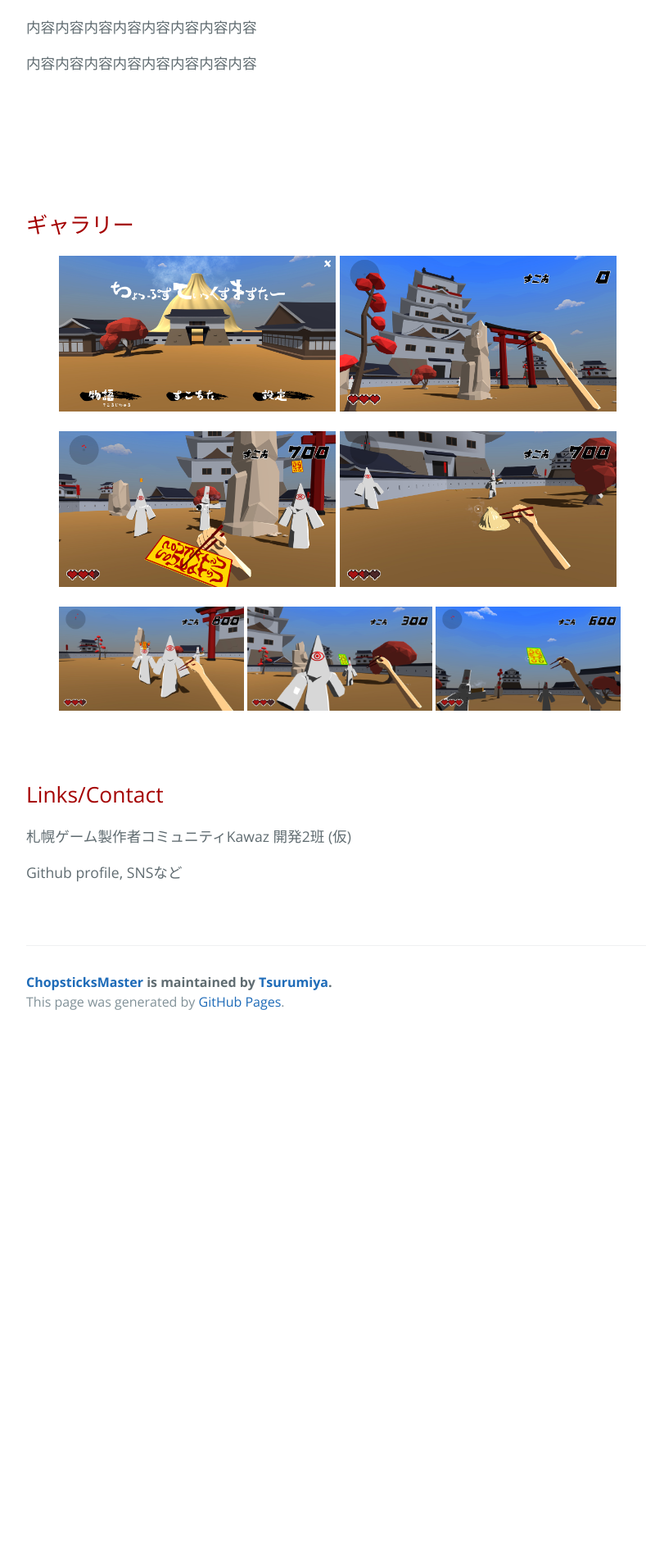
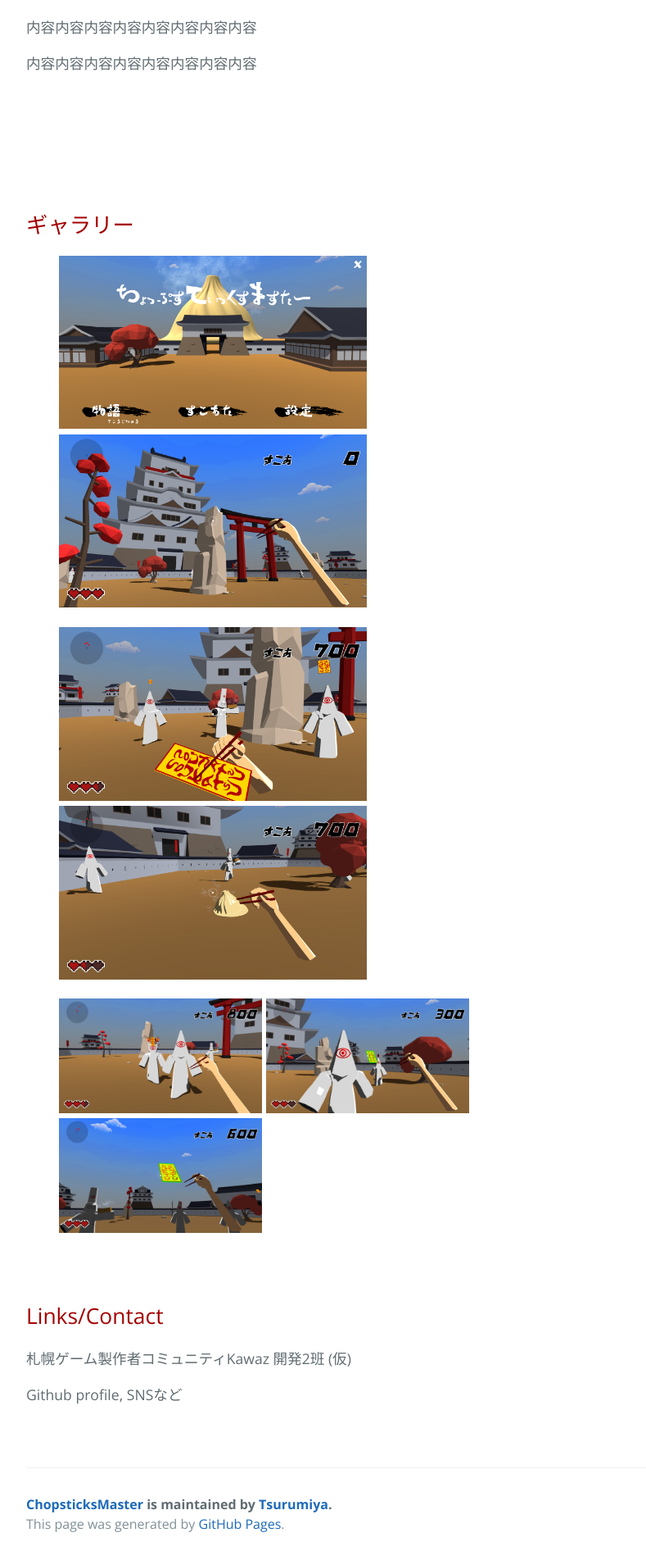
Before and after one commit to Tsurumiya/ChopsticksMaster, a Jekyll site: the page built from index.md, in a window 1280 px wide. Shown: the part 1072-2975 px from the top of the page at 82% size, without its empty margins (192-981 px from the left). Built offline with Jekyll 4.4.1, drawn with Linux system fonts in a browser that asks for light colours; our own code applies the rules of GitHub Pages for plain Markdown files; before the commit the page ends 2338 px from its top, so only the background shows below that.

Commit message:
Update index.md

```diff
--- a/index.md
+++ b/index.md
@@ -38,19 +38,17 @@
 ## ギャラリー
 
 <figure class="half">
-  <img src="https://github.com/Tsurumiya/ChopsticksMaster/raw/master/assets/images/20190613000227_1.jpg" width="45%"/>
-  <img src="https://github.com/Tsurumiya/ChopsticksMaster/raw/master/assets/images/20190613000426_1.jpg" width="45%"/>
+  <img src="https://github.com/Tsurumiya/ChopsticksMaster/raw/master/assets/images/20190613000227_1.jpg" width="50%"/>
+  <img src="https://github.com/Tsurumiya/ChopsticksMaster/raw/master/assets/images/20190613000426_1.jpg" width="50%"/>
 </figure>
-
 <figure class="half">
-  <img src="https://github.com/Tsurumiya/ChopsticksMaster/raw/master/assets/images/20190613011259_1.jpg" width="45%"/>
-  <img src="https://github.com/Tsurumiya/ChopsticksMaster/raw/master/assets/images/20190613011229_1.jpg" width="45%"/>
+  <img src="https://github.com/Tsurumiya/ChopsticksMaster/raw/master/assets/images/20190613011259_1.jpg" width="50%"/>
+  <img src="https://github.com/Tsurumiya/ChopsticksMaster/raw/master/assets/images/20190613011229_1.jpg" width="50%"/>
 </figure>
-
 <figure class="third">
-    <img src="https://github.com/Tsurumiya/ChopsticksMaster/raw/master/assets/images/20190613000827_1.jpg" width="30%"/>
-    <img src="https://github.com/Tsurumiya/ChopsticksMaster/raw/master/assets/images/20190613000331_1.jpg" width="30%"/>
-    <img src="https://github.com/Tsurumiya/ChopsticksMaster/raw/master/assets/images/20190613000701_1.jpg" width="30%"/>
+    <img src="https://github.com/Tsurumiya/ChopsticksMaster/raw/master/assets/images/20190613000827_1.jpg" width="33%"/>
+    <img src="https://github.com/Tsurumiya/ChopsticksMaster/raw/master/assets/images/20190613000331_1.jpg" width="33%"/>
+    <img src="https://github.com/Tsurumiya/ChopsticksMaster/raw/master/assets/images/20190613000701_1.jpg" width="33%"/>
 </figure>
 
 &nbsp;
```
